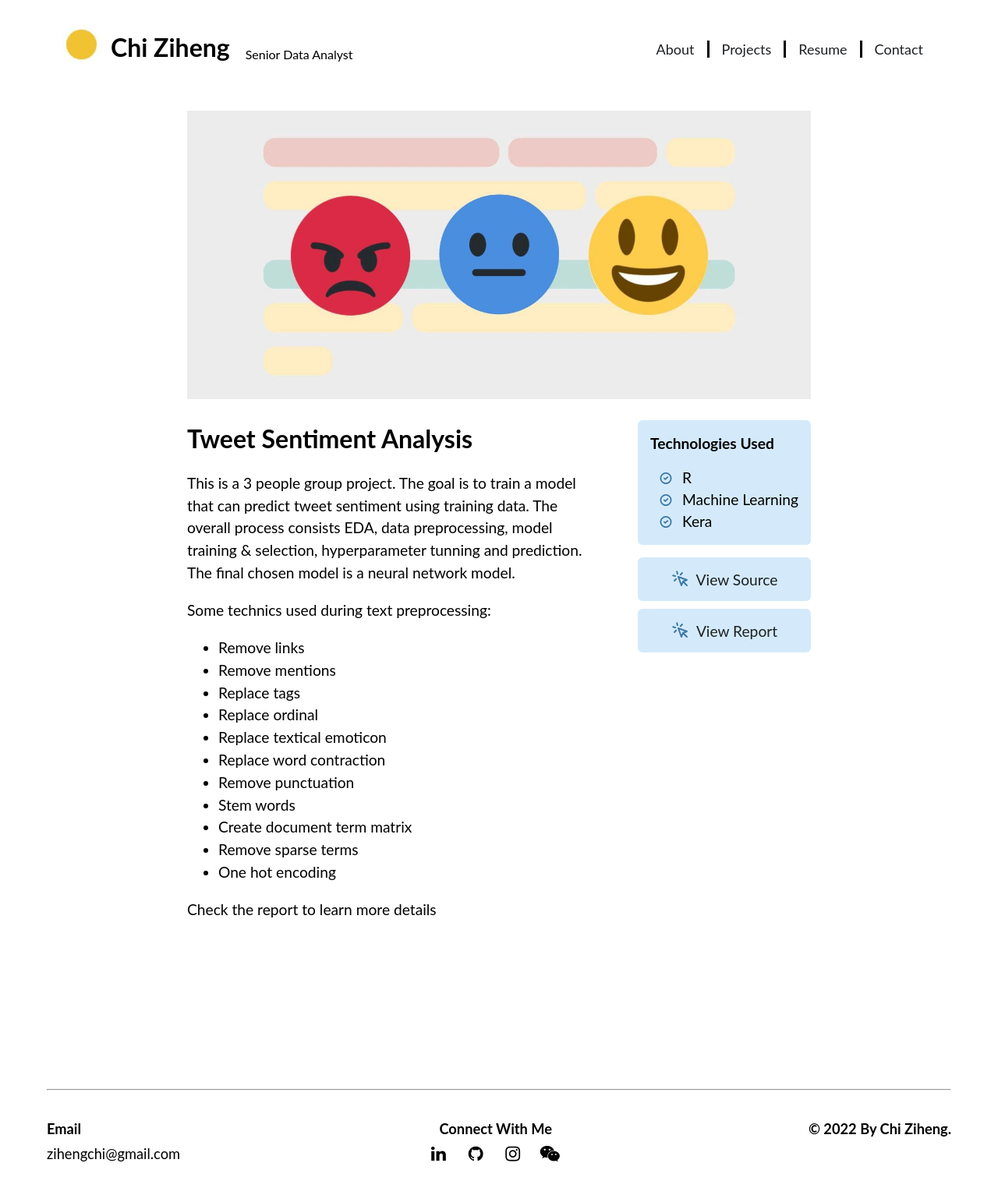
After one commit to chiziheng/ziheng-portfolio, a Flask app: page /project/sentiment-analysis in a window 1280 px wide. The commit adds this page. Shown: the whole page at 78% size. Run offline with Flask 2, Linux system fonts and the light colour scheme.

Commit message:
Populate each project

```diff
--- a/portfolio/__init__.py
+++ b/portfolio/__init__.py
@@ -15,25 +15,28 @@ projects_list = [
         'name': 'Online Kindle Book Store',
         'thumb': 'img/database_big_data.jpg',
         'hero': 'img/database_big_data_hero.png',
-        'categories': ['python', 'spark', 'mysql', 'mongodb'],
+        'categories': ['python', 'bash', 'mysql', 'mongodb'],
         'slug': 'kindle-book-store',
-        'prod':''
+        'source':'https://github.com/chiziheng/Database-and-Big-Data',
+        'slides':'https://docs.google.com/presentation/d/1EGe92sxmQs03YbdXCRq2yzFKlqZGuchA/edit?usp=sharing&ouid=100745558896256792063&rtpof=true&sd=true'
     },
     {
         'name': 'Tweet Sentiment Analysis',
         'thumb': 'img/sentiment_analysis.png',
-        'hero': 'img/sentiment_analysis_hero.png',
-        'categories': ['R', 'Kera', 'Tensorflow'],
+        'hero': 'img/sentiment_analysis_hero.jpeg',
+        'categories': ['R', 'Kera', 'Machine Learning'],
         'slug': 'sentiment-analysis',
-        'prod':''
+        'source': 'https://github.com/chiziheng/Kaggle-Data-Competition',
+        'report': 'https://drive.google.com/file/d/18oKoGKipbb65vIHJ-CrJyH0MQnKSwkl0/view?usp=sharing'
     },
     {
         'name': 'Time Series Forecasting',
         'thumb': 'img/time_series_forecasting.jpg',
-        'hero': 'img/time_series_forecast_hero.png',
+        'hero': 'img/time_series_forecasting_hero.png',
         'categories': ['Python', 'Pandas', 'Matplotlib', 'ARIMA'],
         'slug': 'time-series-forecasting',
-        'prod':''
+        'report': 'https://drive.google.com/file/d/1-bhPJ8F3Mo7CIIH1EogzHLxSoccx4que/view?usp=sharing',
+        'poster': 'https://drive.google.com/file/d/1-afOqqY6LBFnypQZ6rUor4RFJQe1EIzQ/view?usp=sharing'
     },
     {
         'name': 'Joy Website',
@@ -41,7 +44,8 @@ projects_list = [
         'hero': 'img/joy_website_hero.png',
         'categories': ['Python', 'Flask', 'HTML', 'CSS'],
         'slug': 'joy-website',
-        'prod':'https://joywebsite.herokuapp.com/'
+        'prod':'https://joywebsite.herokuapp.com/',
+        'source': 'https://github.com/chiziheng/joy-website'
     },
 ]
 
--- a/portfolio/static/css/styles.css
+++ b/portfolio/static/css/styles.css
@@ -360,7 +360,6 @@ body {
     padding: 1rem;
     background-color: #d4eafa;
     border-radius: 6px;
-
 }
 
 .cta{
@@ -370,6 +369,7 @@ body {
     justify-content: center;
     color: #1c2023;
     text-decoration: none;
+    margin-bottom: 10px;
 }
 
 .cta:hover{
--- /dev/null
+++ b/portfolio/templates/project_sentiment-analysis.html
@@ -0,0 +1,66 @@
+{% extends 'base.html'%}
+
+{% block content %}
+    <main class="main main--project">
+        <div>
+            <img
+                class="hero"
+                src="{{ url_for('static', filename=project['hero']) }}"
+                alt="sentiment_analysis_hero"
+            />
+
+            <article class="project">
+                <article class="project__content">
+                    <h2 class="project__heading">{{ project['name'] }}</h2>
+
+                    <p>
+                        This is a 3 people group project. The goal is to train a model that can predict tweet sentiment using training data.
+                        The overall process consists EDA, data preprocessing, model training & selection, hyperparameter tunning and prediction.
+                        The final chosen model is a neural network model.
+                    </p>
+                    <p>
+                        Some technics used during text preprocessing:
+                        <ul>
+                            <li> Remove links</li>
+                            <li> Remove mentions</li>
+                            <li> Replace tags</li>
+                            <li> Replace ordinal</li>
+                            <li> Replace textical emoticon</li>
+                            <li> Replace word contraction</li>
+                            <li> Remove punctuation</li>
+                            <li> Stem words</li>
+                            <li> Create document term matrix</li>
+                            <li> Remove sparse terms</li>
+                            <li> One hot encoding</li>
+                        </ul>
+                    </p>
+                    <p>
+                        Check the report to learn more details
+                    </p>
+                </article>
+
+                <section>
+                    <article class="project__meta-group">
+                        <h3 class="project__heading project__heading--meta"> Technologies Used </h3>
+                        <ul class="technology-list">
+                            <li class="technology-list__item"> R </li>
+                            <li class="technology-list__item"> Machine Learning </li>
+                            <li class="technology-list__item"> Kera </li>
+                        </ul>
+                    </article>
+                    <a class="cta" href="{{project['source']}}">
+                        <img class="cta__icon" src="{{ url_for('static', filename='img/pointer.svg') }}">
+                        View Source
+                    </a>
+                    <a class="cta" href="{{project['report']}}">
+                        <img class="cta__icon" src="{{ url_for('static', filename='img/pointer.svg') }}">
+                        View Report
+                    </a>
+                </section>
+            </article>
+
+
+        </div>
+    </main>
+
+{% endblock %}
```
Also changed, not shown: portfolio/templates/project_joy-website.html (added, +54 -0 lines), portfolio/templates/project_kindle-book-store.html (added, +56 -0 lines), portfolio/templates/project_time-series-forecasting.html (added, +55 -0 lines), portfolio/static/img/database_big_data_hero.PNG (added), portfolio/static/img/joy_website_hero.png (added), portfolio/static/img/sentiment_analysis_hero.jpeg (added), portfolio/static/img/sentiment_analysis_hero.jpg (added), portfolio/static/img/time_series_forecasting.png (deleted), portfolio/static/img/time_series_forecasting_hero.png (added).
